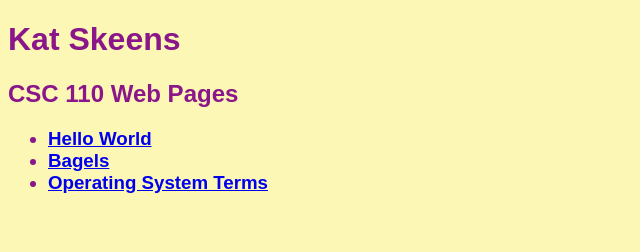
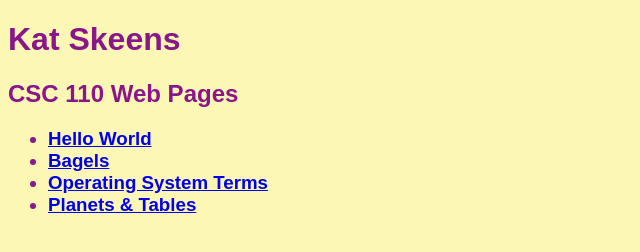
Before and after one commit to kskeens-pvcc/kskeens-pvcc.github.io, a plain HTML site: page index.html in a window 1280 px wide. Shown: the whole page, without its empty margins (0-640 px from the left). Drawn offline with Linux system fonts and the light colour scheme.

Commit message:
Update index.html

```diff
--- a/index.html
+++ b/index.html
@@ -17,6 +17,7 @@
   <li><a href = "helloworld.html"> Hello World </a></li>
   <li><a href = "bagels.html"> Bagels </a></li>
   <li><a href = "opsys.html"> Operating System Terms </a></li>
+  <li><a href = "planet.html"> Planets & Tables </a></li>
 </ul>
 </h3>
 </body>
```
